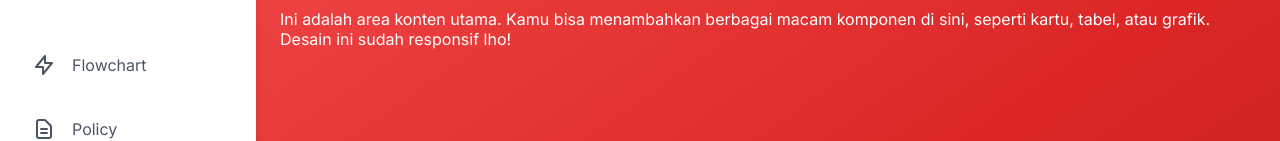
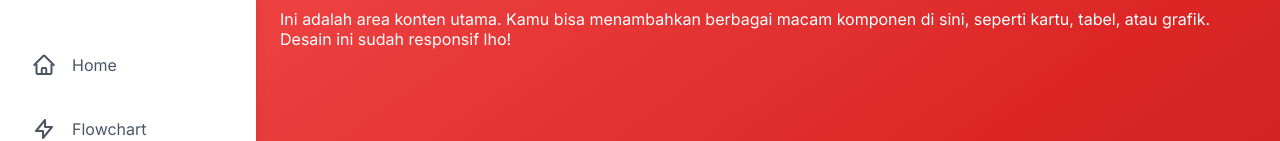
Before and after one commit to mikepakpahan/gs-portal, a plain HTML site: page Layout/app.html in a window 1280 px wide. Shown: the part 148-289 px from the top of the page. Drawn offline with Linux system fonts and the light colour scheme.

Commit message:
tambah menu home sidebar

```diff
--- a/Layout/app.html
+++ b/Layout/app.html
@@ -20,6 +20,18 @@
         </div>
         <nav class="sidebar-nav">
           <ul>
+            <li>
+              <a href="#" class="nav-link"
+                ><svg xmlns="http://www.w3.org/2000/svg" fill="none" viewBox="0 0 24 24" stroke-width="2" stroke="currentColor" class="w-6 h-6">
+                  <path
+                    stroke-linecap="round"
+                    stroke-linejoin="round"
+                    d="M2.25 12l8.954-8.955c.44-.439 1.152-.439 1.591 0L21.75 12M4.5 9.75v10.125c0 .621.504 1.125 1.125 1.125H9.75v-4.875c0-.621.504-1.125 1.125-1.125h2.25c.621 0 1.125.504 1.125 1.125V21h4.125c.621 0 1.125-.504 1.125-1.125V9.75M8.25 21h7.5"
+                  />
+                </svg>
+                <span>Home</span></a
+              >
+            </li>
             <li>
               <a href="#" class="nav-link"
                 ><svg xmlns="http://www.w3.org/2000/svg" fill="none" viewBox="0 0 24 24" stroke="currentColor" stroke-width="2"><path stroke-linecap="round" stroke-linejoin="round" d="M13 10V3L4 14h7v7l9-11h-7z" /></svg>
```
